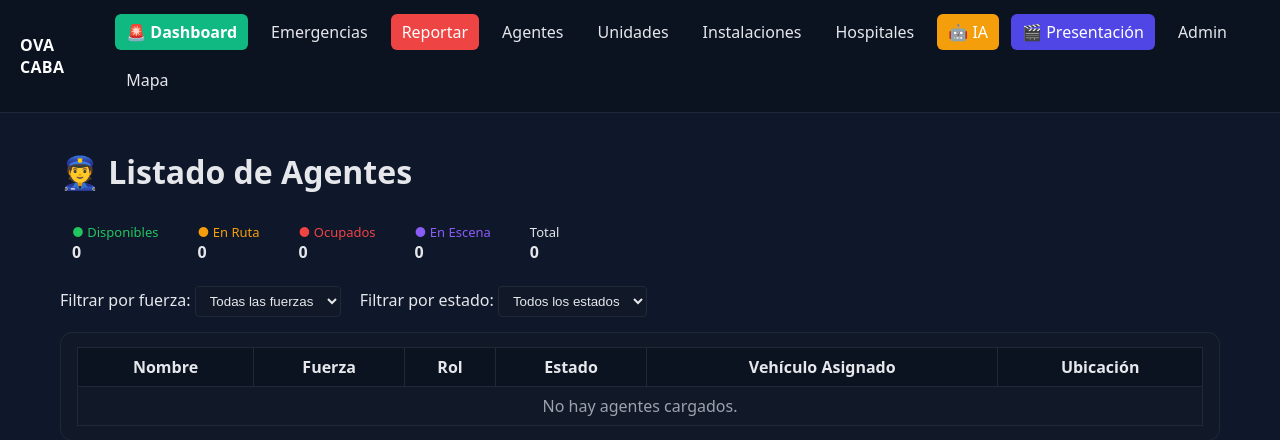
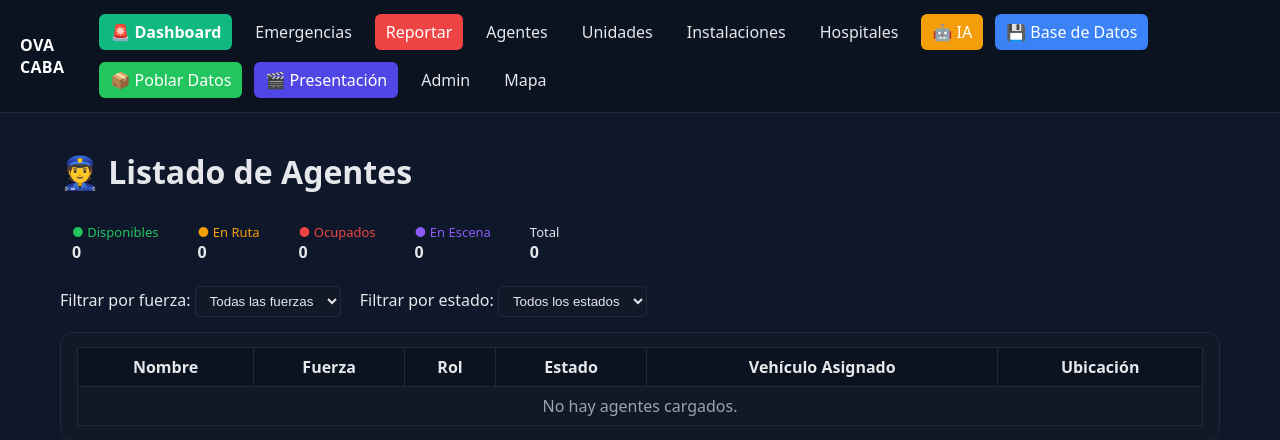
Before and after one commit to Roan1982/ova, a Django app: page /agentes/ in a window 1280 px wide. Shown: the top 440 px of the page. Run offline with Django 5.2, Linux system fonts and the light colour scheme; data that the repository does not hold is empty; some libraries are stand-ins or nearby versions.

Commit message:
feat: Add database info and populate buttons to navbar

```diff
--- a/emergency_system/core/templates/core/base.html
+++ b/emergency_system/core/templates/core/base.html
@@ -56,6 +56,8 @@
             <a href="{% url 'facilities_list' %}">Instalaciones</a>
             <a href="{% url 'hospitales_list' %}">Hospitales</a>
             <a href="{% url 'ai_status' %}" style="background: var(--warning); color: white;">🤖 IA</a>
+            <a href="{% url 'database_info' %}" style="background: #3b82f6; color: white;">💾 Base de Datos</a>
+            <a href="{% url 'populate_database' %}" style="background: #22c55e; color: white;">📦 Poblar Datos</a>
             <a href="{% url 'demo_presentation' %}" style="background: #4f46e5; color: white;">🎬 Presentación</a>
             <a href="/admin/">Admin</a>
             <a href="{% url 'home' %}">Mapa</a>
```
